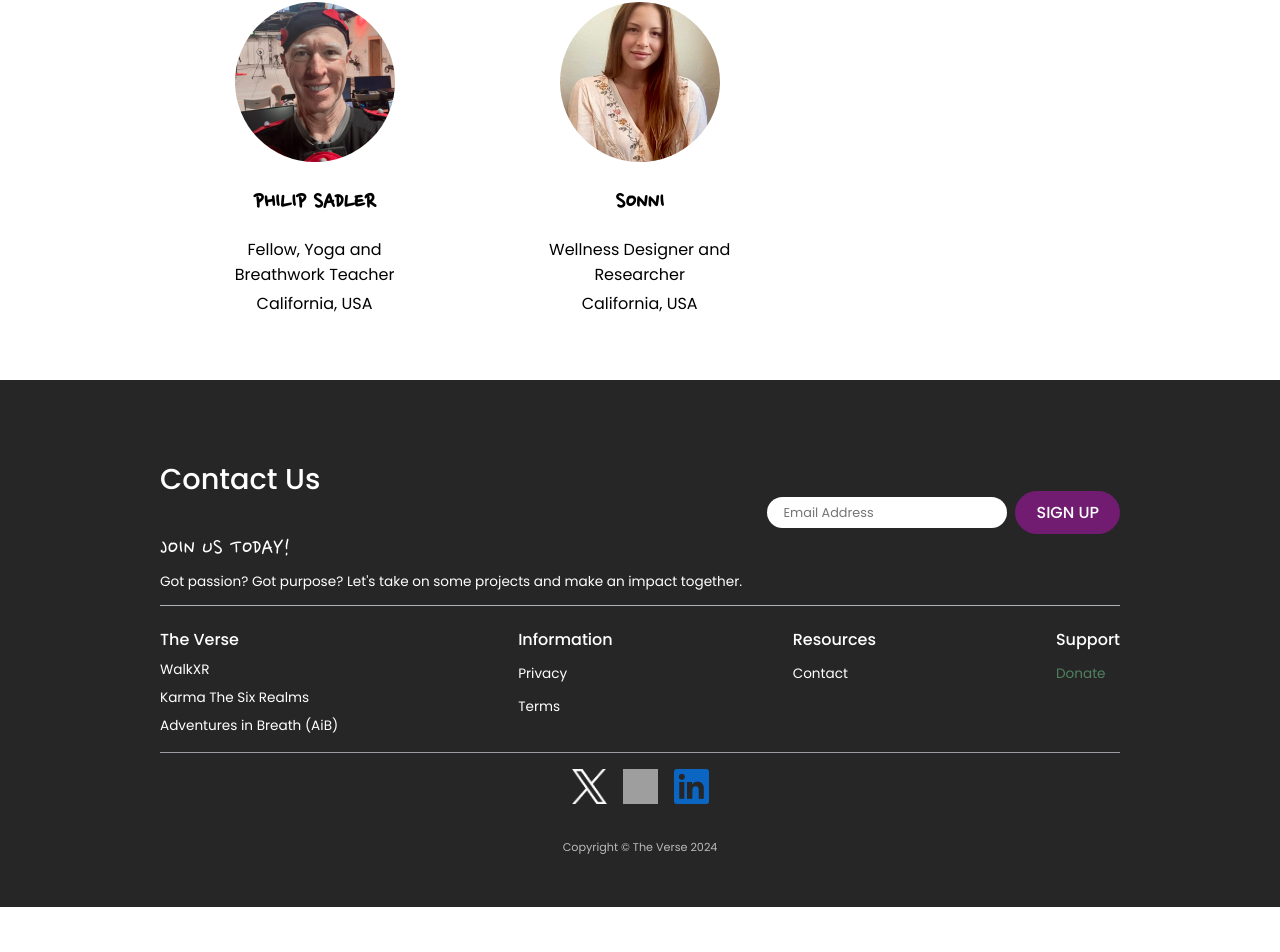
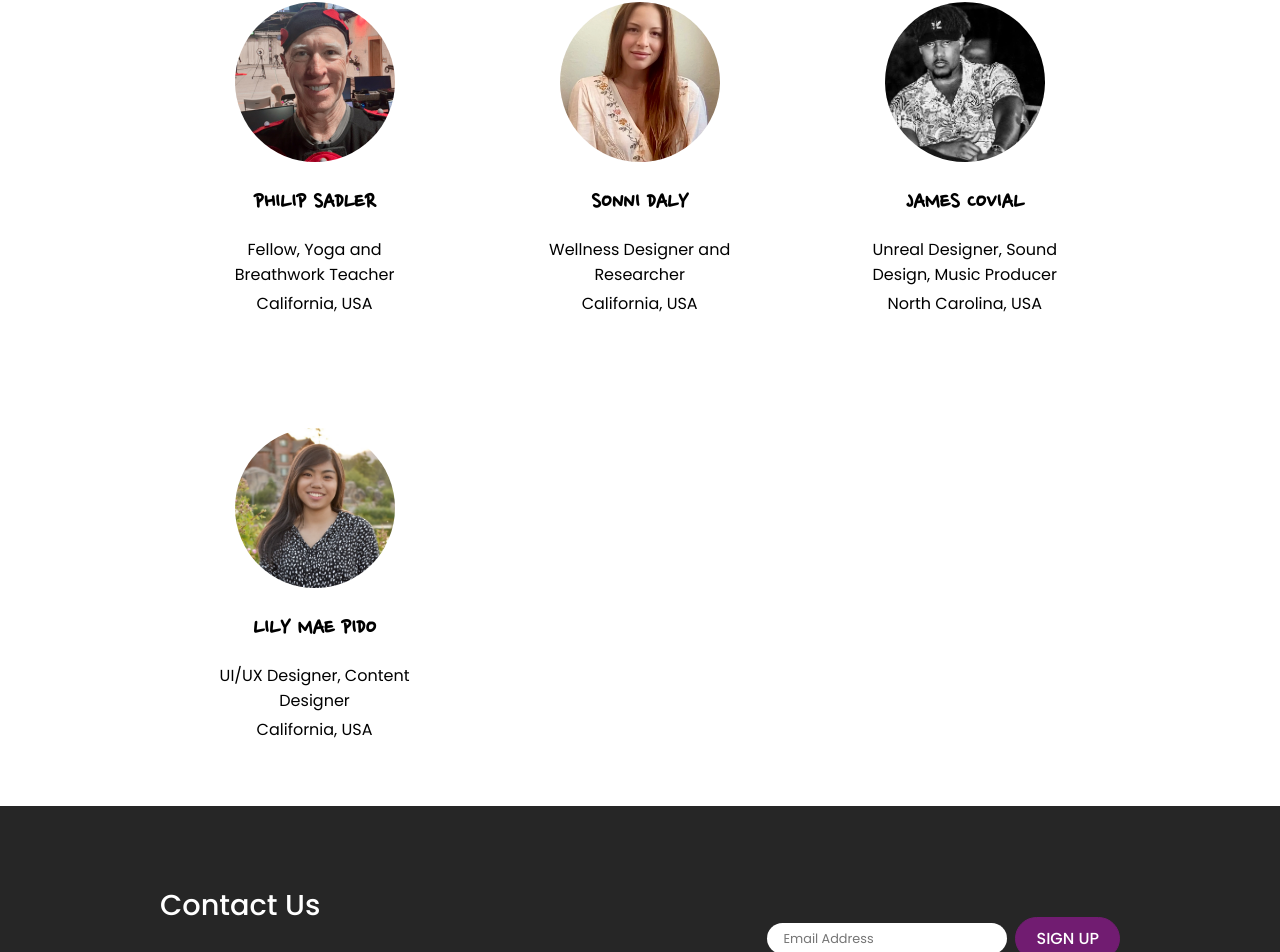
Before and after one commit to bstintheverse/theversewebdev, a React (Vite) app in the folder client/: page /our-people in a window 1280 px wide. Shown: the part 2711-3663 px from the top of the page. Before the commit the page ends 3618 px from the top, so only its background shows below. Built offline with nearby package versions, Linux system fonts and the light colour scheme; grey boxes are pictures that could not be loaded.

Commit message:
add new members to team member data

```diff
--- a/client/src/data/teamMembers.ts
+++ b/client/src/data/teamMembers.ts
@@ -8,12 +8,12 @@ export interface teamMemberProps {
     description?: string;
 };
 
-const imagePath = "/assets/images/team-members/team-member-"
+const imagePath = "/assets/images/team-members/team-member"
 
 export const teamMembers: teamMemberProps[] = [
     {
         id: 1,
-        image: `${imagePath}1.png`,
+        image: `${imagePath}-1.png`,
         alt: "Photo of Ben Simon-Thomas",
         name: "Ben Simon-Thomas",
         role: "Co-Founder and Executive Director",
@@ -22,7 +22,7 @@ export const teamMembers: teamMemberProps[] = [
     },
     {
         id: 2,
-        image: `${imagePath}2.jpeg`,
+        image: `${imagePath}-2.jpeg`,
         alt: "Photo of Anshul Pendse",
         name: "Anshul Pendse",
         role: "Co-Founder, Creative and Technical Director",
@@ -31,7 +31,7 @@ export const teamMembers: teamMemberProps[] = [
     },
     {
         id: 3,
-        image: `${imagePath}3.png`,
+        image: `${imagePath}-3.png`,
         alt: "Photo of Sam Wright-Edwards",
         name: "Sam Wright-Edwards",
         role: "Director, Operations",
@@ -39,7 +39,7 @@ export const teamMembers: teamMemberProps[] = [
     },
     {
         id: 4,
-        image: `${imagePath}4.png`,
+        image: `${imagePath}-4.png`,
         alt: "Photo of Alistair Song-White",
         name: "Alistair Song-White",
         role: "Video Game Designer, UI/UX Designer",
@@ -47,7 +47,7 @@ export const teamMembers: teamMemberProps[] = [
     },
     {
         id: 5,
-        image: `${imagePath}5.png`,
+        image: `${imagePath}-5.png`,
         alt: "Photo of Vaishali Ramesh",
         name: "Vaishali Ramesh",
         role: "Science and Well-Being Researcher",
@@ -55,7 +55,7 @@ export const teamMembers: teamMemberProps[] = [
     },
     {
         id: 6,
-        image: `${imagePath}6.png`,
+        image: `${imagePath}-6.png`,
         alt: "Photo of Quenton Porter",
         name: "Quenton Porter",
         role: "Product Manager",
@@ -63,7 +63,7 @@ export const teamMembers: teamMemberProps[] = [
     },
     {
         id: 7,
-        image: `${imagePath}7.png`,
+        image: `${imagePath}-7.png`,
         alt: "Photo of Daniel Tsai",
         name: "Daniel Tsai",
         role: "Game Developer",
@@ -71,7 +71,7 @@ export const teamMembers: teamMemberProps[] = [
     },
     {
         id: 8,
-        image: `${imagePath}8.png`,
+        image: `${imagePath}-8.png`,
         alt: "Photo of Jay Jayachandran",
         name: "Jay Jayachandran",
         role: "Product Designer, Product Manager",
@@ -79,7 +79,7 @@ export const teamMembers: teamMemberProps[] = [
     },
     {
         id: 9,
-        image: `${imagePath}9.png`,
+        image: `${imagePath}-9.png`,
         alt: "Photo of Gargi Pawar",
         name: "Gargi Pawar",
         role: "Compensation Analyst",
@@ -87,7 +87,7 @@ export const teamMembers: teamMemberProps[] = [
     },
     {
         id: 10,
-        image: `${imagePath}10.png`,
+        image: `${imagePath}-10.png`,
         alt: "Photo of Kyle Eason",
         name: "Kyle Eason",
         role: "Storytelling Consultant",
@@ -95,7 +95,7 @@ export const teamMembers: teamMemberProps[] = [
     },
     {
         id: 11,
-        image: `${imagePath}11.jpeg`,
+        image: `${imagePath}-11.jpeg`,
         alt: "Photo of Lily Le",
         name: "Lily Le",
         role: "Web Developer",
@@ -103,7 +103,7 @@ export const teamMembers: teamMemberProps[] = [
     },
     {
         id: 12,
-        image: `${imagePath}12.jpeg`,
+        image: `${imagePath}-12.jpeg`,
         alt: "Photo of Philip Sadler",
         name: "Philip Sadler",
         role: "Fellow, Yoga and Breathwork Teacher",
@@ -111,10 +111,26 @@ export const teamMembers: teamMemberProps[] = [
     },
     {
         id: 13,
-        image: `${imagePath}13.png`,
-        alt: "Photo of Sonni",
-        name: "Sonni",
+        image: `${imagePath}-13.png`,
+        alt: "Photo of Sonni Daly",
+        name: "Sonni Daly",
         role: "Wellness Designer and Researcher",
+        location: "California, USA"
+    },
+    {
+        id: 14,
+        image: `${imagePath}-14.png`,
+        alt: "Photo of James Covial",
+        name: "James Covial",
+        role: "Unreal Designer, Sound Design, Music Producer",
+        location: "North Carolina, USA"
+    },
+    {
+        id: 15,
+        image: `${imagePath}-15.png`,
+        alt: "Photo of Lily Mae Pido",
+        name: "Lily Mae Pido",
+        role: "UI/UX Designer, Content Designer",
         location: "California, USA"
     }
 ]
```
